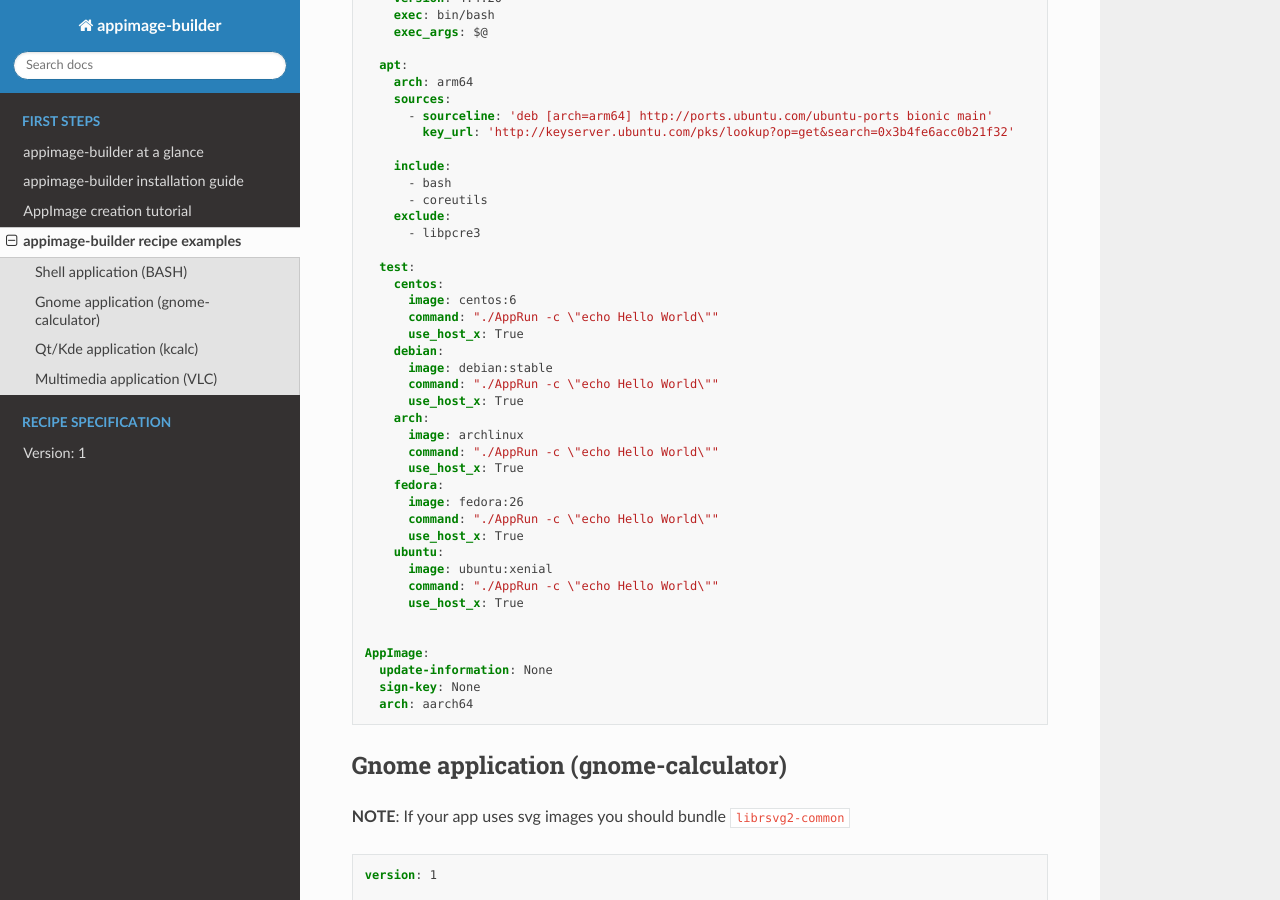
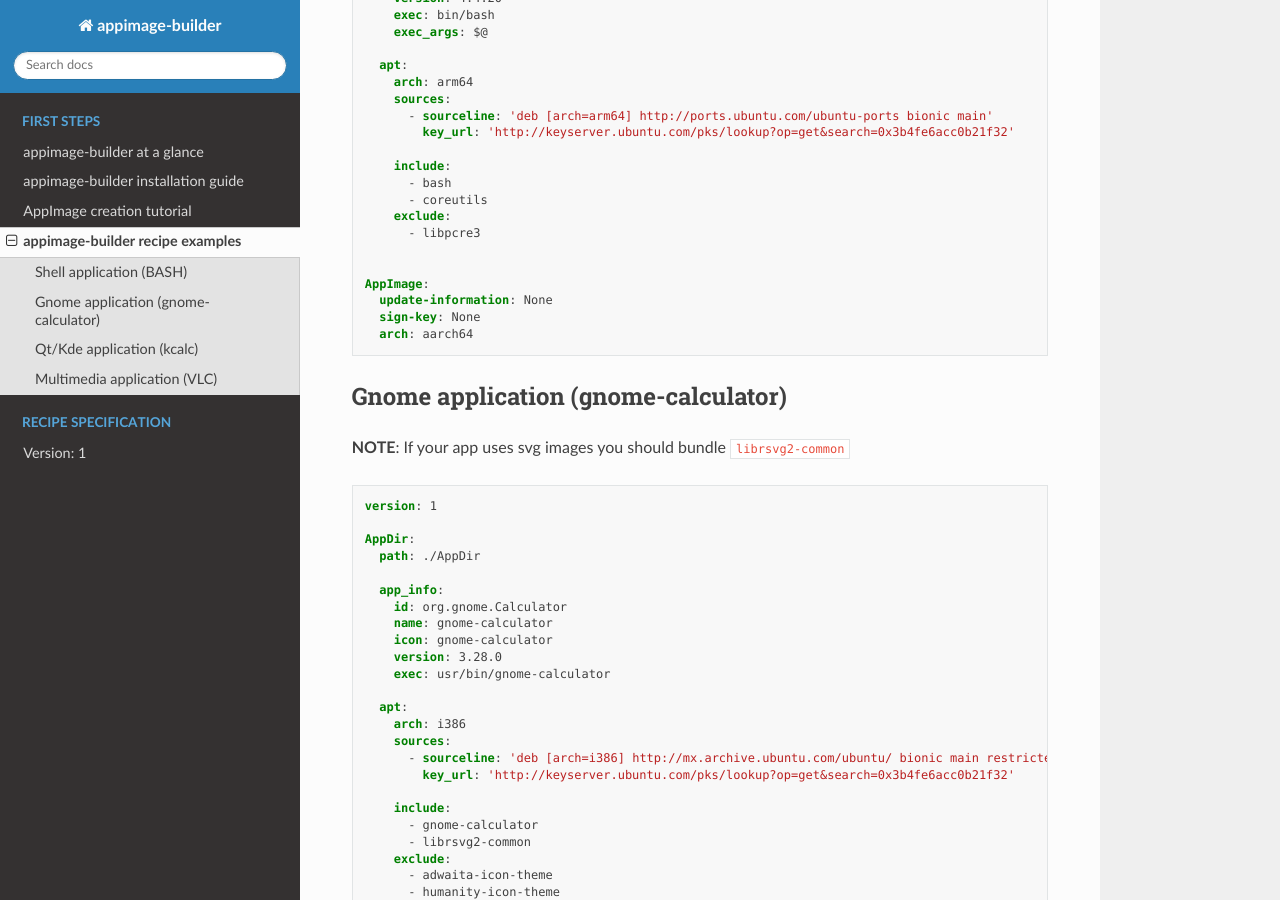
Before and after one commit to AppImageCrafters/appimage-builder-docs, a Sphinx documentation site: the page built from source/intro/examples.rst, in a window 1280 px wide and 900 px high, scrolled down 606 px. Built offline with Sphinx 7.4.7 and the Read the Docs theme 2.0.0, drawn with Linux system fonts in a browser that asks for light colours; some of the changed text lies outside the part shown.

Commit message:
use appimage-builder-test-env images on examples test cases

```diff
--- a/source/intro/examples.rst
+++ b/source/intro/examples.rst
@@ -41,28 +41,6 @@ This recipe will generate a aarch64 (arm64) AppImage for bash. It's cross-built
           - coreutils
         exclude:
           - libpcre3
-
-      test:
-        centos:
-          image: centos:6
-          command: "./AppRun -c \"echo Hello World\""
-          use_host_x: True
-        debian:
-          image: debian:stable
-          command: "./AppRun -c \"echo Hello World\""
-          use_host_x: True
-        arch:
-          image: archlinux
-          command: "./AppRun -c \"echo Hello World\""
-          use_host_x: True
-        fedora:
-          image: fedora:26
-          command: "./AppRun -c \"echo Hello World\""
-          use_host_x: True
-        ubuntu:
-          image: ubuntu:xenial
-          command: "./AppRun -c \"echo Hello World\""
-          use_host_x: True
 
 
     AppImage:
@@ -260,26 +238,24 @@ Multimedia application (VLC)
 
       test:
         debian:
-          image: debian:stable
+          image: appimage-builder/test-env:debian-stable
           command: "./AppRun"
           use_host_x: True
         centos:
-          image: centos:6
-          command: "./AppRun --help"
+          image: appimage-builder/test-env:centos-7
+          command: "./AppRun"
           use_host_x: True
-          env:
-            - QT_QPA_PLATFORM=minimal
         arch:
-          image: archlinux
-          command: "./AppRun --help"
+          image: appimage-builder/test-env:archlinux-latest
+          command: "./AppRun"
           use_host_x: True
         fedora:
-          image: fedora:26
-          command: "./AppRun --help"
+          image: appimage-builder/test-env:fedora-30
+          command: "./AppRun"
           use_host_x: True
         ubuntu:
-          image: ubuntu:xenial
-          command: "./AppRun --help"
+          image: appimage-builder/test-env:ubuntu-xenial
+          command: "./AppRun"
           use_host_x: True
 
     AppImage:
```
